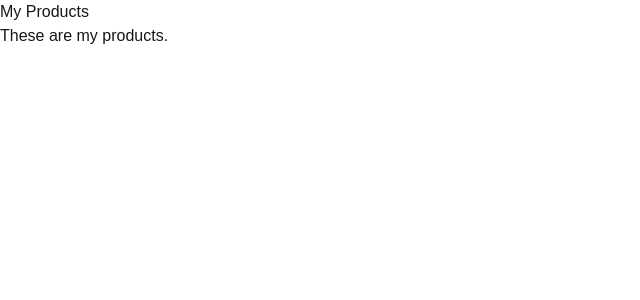
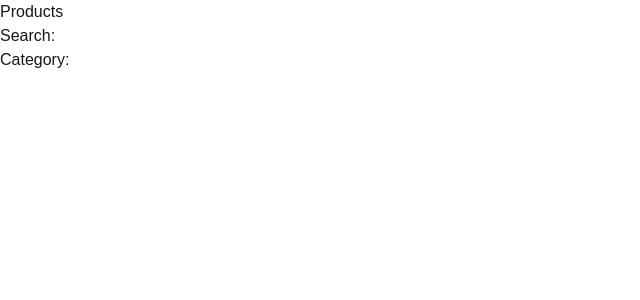
Before and after one commit to md-rakib-hasan1/next-learning, a Next.js app: page /products in a window 1280 px wide. Shown: the top 300 px of the page, without its empty margins (0-640 px from the left). Built offline with nearby package versions, Linux system fonts and the light colour scheme.

Commit message:
searchParams

```diff
--- /dev/null
+++ b/src/app/products/[id]/page.tsx
@@ -0,0 +1,12 @@
+import React from 'react';
+
+const DynamicPage = () => {
+    return (
+        <div>
+            <h1>Product Details</h1>
+            <p>This is a dynamic product page.</p>
+        </div>
+    );
+};
+
+export default DynamicPage;
--- a/src/app/products/page.tsx
+++ b/src/app/products/page.tsx
@@ -1,10 +1,21 @@
 import React from 'react';
+interface PageProps{
+    searchParams:Promise<{
+        search?:string;
+        category?: string;
+        // brand?:string;
+    }>
+}
 
-const ProductPage = () => {
+const ProductPage = async ({searchParams}: PageProps) => {
+    const params = await searchParams;
+
     return (
         <div>
-            <h1>My Products</h1>
-            <p>These are my products.</p>
+            <h1>Products</h1>
+            <p>Search: {params.search}</p>
+            <p>Category: {params.category}</p>
+            {/* <p>Brand: {params.brand}</p> */}
         </div>
     );
 };
--- /dev/null
+++ b/src/app/users/[id]/page.tsx
@@ -0,0 +1,16 @@
+import React from 'react';
+interface PageProps{
+    params: Promise<{id:string}>;
+}
+const UserDetails =async ({params}:PageProps) => {
+    const {id}= await params;
+    return (
+        <div>
+            <h1>User Details</h1>
+            <p>User Id: {id}</p>
+
+        </div>
+    );
+};
+
+export default UserDetails;
--- /dev/null
+++ b/src/app/users/page.tsx
@@ -0,0 +1,11 @@
+import React from 'react';
+
+const UserPage = () => {
+    return (
+        <div>
+
+        </div>
+    );
+};
+
+export default UserPage;
```
